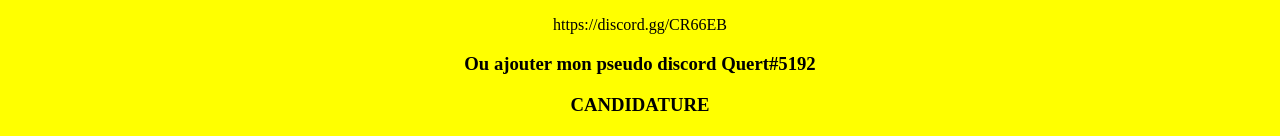
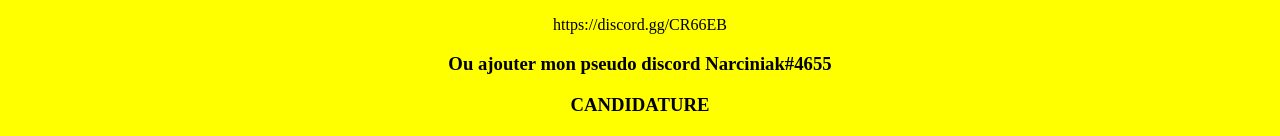
Before and after one commit to QuertHacks/facion.github.io, a plain HTML site: page index.html in a window 1280 px wide. Shown: the part 390-526 px from the top of the page. Drawn offline with Linux system fonts and the light colour scheme.

Commit message:
Update index.html

```diff
--- a/index.html
+++ b/index.html
@@ -31,7 +31,7 @@
 
 	<h3><a href="index4.html"><button>Description de la faction</button></a></h3>
 <p><h3>pour les recrutement voici le lien du serveur discord</h3> <a><href> https://discord.gg/CR66EB </href></a>
-<p><h3>Ou ajouter mon pseudo discord Quert#5192</p>
+			<p><h3>Ou ajouter mon pseudo discord Narciniak#4655 </p> </h3>
 <p><h3>CANDIDATURE</h3>
 <p><h3>1)Prénom:</h3>
 			<p><h3>2)Age:</h3>
```
